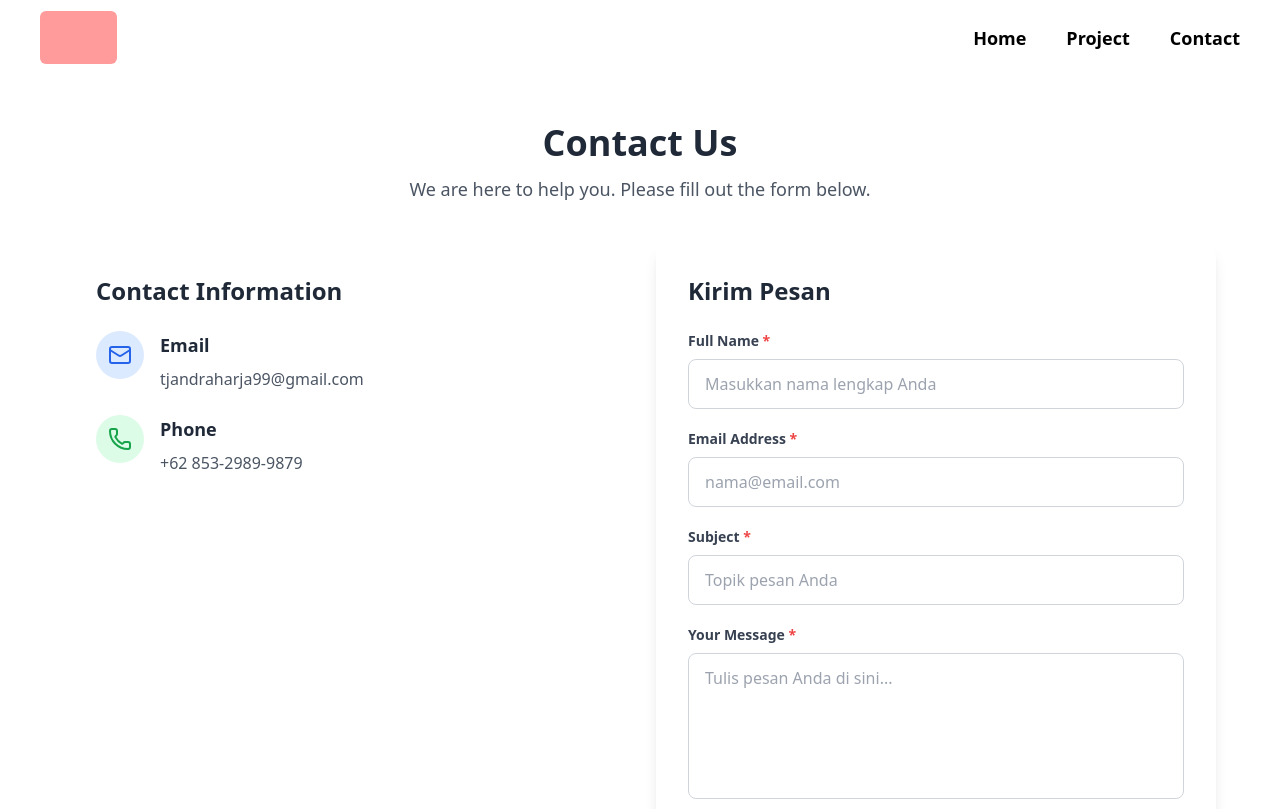
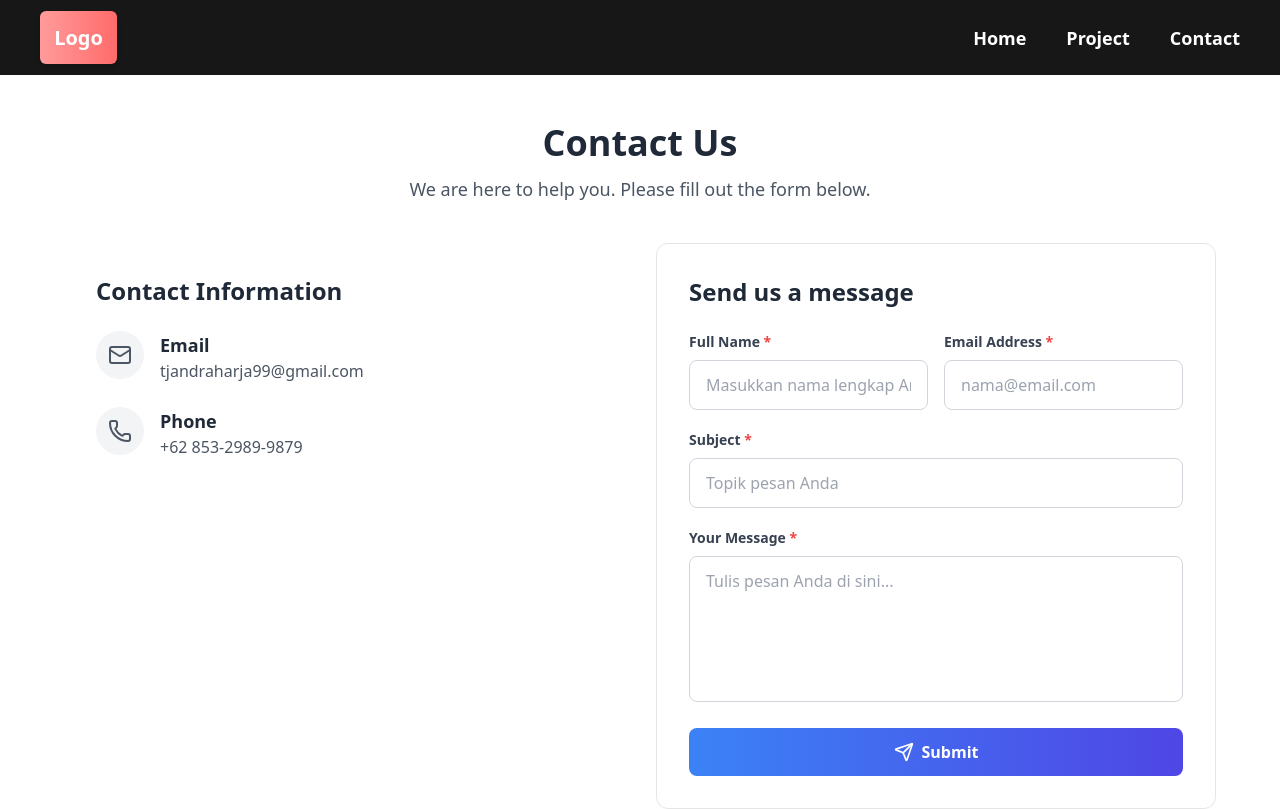
Before and after one commit to Elcand/portofolio.github.io, a React (Vite) app: page /contact in a window 1280 px wide. Shown: the top 809 px of the page. Built offline with nearby package versions, Linux system fonts and the light colour scheme.

Commit message:
update style

```diff
--- a/src/components/layouts/header.tsx
+++ b/src/components/layouts/header.tsx
@@ -1,38 +1,117 @@
-import { Link } from "react-router-dom"
+import { useState, useEffect } from "react";
+import { Link } from "react-router-dom";
+import { Menu, X } from "lucide-react";
 
 function Header() {
+  const [isScrolled, setIsScrolled] = useState(false);
+  const [isMobileMenuOpen, setIsMobileMenuOpen] = useState(false);
+
+  // Handle scroll effect
+  useEffect(() => {
+    const handleScroll = () => {
+      if (window.scrollY > 10) {
+        setIsScrolled(true);
+      } else {
+        setIsScrolled(false);
+      }
+    };
+
+    window.addEventListener("scroll", handleScroll);
+    return () => window.removeEventListener("scroll", handleScroll);
+  }, []);
+
+  // Handle smooth scroll for anchor links
+  const handleSmoothScroll = (e, targetId) => {
+    e.preventDefault();
+    const element = document.getElementById(targetId.replace("#", ""));
+    if (element) {
+      element.scrollIntoView({ behavior: "smooth" });
+    }
+    setIsMobileMenuOpen(false);
+  };
+
   return (
-    <header className="sticky w-full">
+    <header
+      className={`sticky top-0 z-50 w-full transition-all duration-300 ${
+        isScrolled ? "bg-neutral-900/95 backdrop-blur-sm shadow-lg" : "bg-neutral-900"
+      }`}
+    >
       <div className="mx-auto flex h-[75px] max-w-[1356px] items-center justify-between px-6 md:px-10">
+        {/* Logo */}
+        <Link to="/" className="flex items-center gap-2">
+          <div className="h-[53px] w-[77px] bg-gradient-to-r from-[#FF9B9B] to-[#FF6B6B] rounded-md flex items-center justify-center font-bold text-white text-xl shadow-md">
+            Logo
+          </div>
+        </Link>
 
-        {/* Logo */}
-        <div className="h-[53px] w-[77px] bg-[#FF9B9B] rounded-md" />
-
-        {/* Navigation */}
-        <nav className="flex gap-6 md:gap-10">
+        {/* Desktop Navigation */}
+        <nav className="hidden gap-6 md:flex md:gap-10">
           <Link
             to="/"
-            className="text-lg font-bold text-black transition-colors hover:text-gray-600"
+            className="relative text-lg font-bold text-white transition-colors hover:text-gray-300 group"
+          >
+            Home
+            <span className="absolute bottom-0 left-0 w-0 h-0.5 bg-[#FF9B9B] transition-all group-hover:w-full"></span>
+          </Link>
+          <a
+            href="#projects"
+            onClick={(e) => handleSmoothScroll(e, "#projects")}
+            className="relative text-lg font-bold text-white transition-colors hover:text-gray-300 group"
+          >
+            Project
+            <span className="absolute bottom-0 left-0 w-0 h-0.5 bg-[#FF9B9B] transition-all group-hover:w-full"></span>
+          </a>
+          <Link
+            to="/contact"
+            className="relative text-lg font-bold text-white transition-colors hover:text-gray-300 group"
+          >
+            Contact
+            <span className="absolute bottom-0 left-0 w-0 h-0.5 bg-[#FF9B9B] transition-all group-hover:w-full"></span>
+          </Link>
+        </nav>
+
+        {/* Mobile Menu Button */}
+        <button
+          className="text-white md:hidden"
+          onClick={() => setIsMobileMenuOpen(!isMobileMenuOpen)}
+          aria-label="Toggle menu"
+        >
+          {isMobileMenuOpen ? <X size={24} /> : <Menu size={24} />}
+        </button>
+      </div>
+
+      {/* Mobile Menu */}
+      <div
+        className={`md:hidden overflow-hidden transition-all duration-300 ${
+          isMobileMenuOpen ? "max-h-60" : "max-h-0"
+        }`}
+      >
+        <nav className="flex flex-col gap-4 px-6 pb-6 bg-neutral-900/95 backdrop-blur-sm">
+          <Link
+            to="/"
+            className="py-2 text-lg font-bold text-white transition-colors hover:text-gray-300"
+            onClick={() => setIsMobileMenuOpen(false)}
           >
             Home
           </Link>
-          <Link
-            to="#projects"
-            className="text-lg font-bold text-black transition-colors hover:text-gray-600"
+          <a
+            href="#projects"
+            onClick={(e) => handleSmoothScroll(e, "#projects")}
+            className="py-2 text-lg font-bold text-white transition-colors hover:text-gray-300"
           >
             Project
-          </Link>
-
+          </a>
           <Link
             to="/contact"
-            className="text-lg font-bold text-black transition-colors hover:text-gray-600"
+            className="py-2 text-lg font-bold text-white transition-colors hover:text-gray-300"
+            onClick={() => setIsMobileMenuOpen(false)}
           >
             Contact
           </Link>
         </nav>
       </div>
     </header>
-  )
+  );
 }
 
-export default Header
+export default Header;
--- a/src/components/pages/contact/section/contactform.tsx
+++ b/src/components/pages/contact/section/contactform.tsx
@@ -33,7 +33,7 @@ const ContactForm = () => {
 
   // Fungsi untuk validasi form
   const validateForm = () => {
-    let tempErrors = {};
+    const tempErrors = {};
     if (!formData.name.trim()) tempErrors.name = "Nama wajib diisi.";
     if (!formData.email.trim()) {
       tempErrors.email = "Email wajib diisi.";
@@ -95,22 +95,22 @@ const ContactForm = () => {
             <div className="space-y-6">
               {/* Email */}
               <div className="flex items-start space-x-4">
-                <div className="p-3 bg-blue-100 rounded-full">
-                  <Mail className="w-6 h-6 text-blue-600" />
+                <div className="p-3 bg-gray-100 rounded-full">
+                  <Mail className="w-6 h-6 text-gray-600" />
                 </div>
                 <div>
-                  <h3 className="mb-2 text-lg font-semibold text-gray-800">Email</h3>
+                  <h3 className="text-lg font-semibold text-gray-800 ">Email</h3>
                   <p className="text-gray-600">tjandraharja99@gmail.com</p>
                 </div>
               </div>
 
               {/* Telepon */}
               <div className="flex items-start space-x-4">
-                <div className="p-3 bg-green-100 rounded-full">
-                  <Phone className="w-6 h-6 text-green-600" />
+                <div className="p-3 bg-gray-100 rounded-full">
+                  <Phone className="w-6 h-6 text-gray-600" />
                 </div>
                 <div>
-                  <h3 className="mb-2 text-lg font-semibold text-gray-800">Phone</h3>
+                  <h3 className="text-lg font-semibold text-gray-800 ">Phone</h3>
                   <p className="text-gray-600">+62 853-2989-9879</p>
                 </div>
               </div>
@@ -135,12 +135,13 @@ const ContactForm = () => {
           </div>
 
           {/* Form Kontak */}
-          <div className="p-8 bg-white shadow-lg rounded-xl">
-            <h2 className="mb-6 text-2xl font-bold text-gray-800">Kirim Pesan</h2>
+          <div className="p-8 bg-white border rounded-xl">
+            <h2 className="mb-6 text-2xl font-bold text-gray-800">Send us a message</h2>
 
             <form onSubmit={handleSubmit} noValidate className="space-y-5">
-              {/* Input Nama */}
-              <div>
+             <div className="grid grid-cols-2 gap-4">
+               {/* Input Nama */}
+              <div className="col-span-1">
                 <label
                   htmlFor="name"
                   className="block mb-2 text-sm font-semibold text-gray-700"
@@ -154,7 +155,7 @@ const ContactForm = () => {
                   value={formData.name}
                   onChange={handleChange}
                   placeholder="Masukkan nama lengkap Anda"
-                  className={`w-full px-4 py-3 border rounded-lg focus:outline-none focus:ring-2 transition-all ${
+                  className={`w-full px-4 py-3 border bg-white rounded-lg focus:outline-none focus:ring-2 transition-all ${
                     errors.name
                       ? "border-red-500 focus:ring-red-500 bg-red-50"
                       : "border-gray-300 focus:ring-blue-500 focus:border-blue-500"
@@ -169,7 +170,7 @@ const ContactForm = () => {
               </div>
 
               {/* Input Email */}
-              <div>
+              <div className="col-span-1">
                 <label
                   htmlFor="email"
                   className="block mb-2 text-sm font-semibold text-gray-700"
@@ -183,7 +184,7 @@ const ContactForm = () => {
                   value={formData.email}
                   onChange={handleChange}
                   placeholder="nama@email.com"
-                  className={`w-full px-4 py-3 border rounded-lg focus:outline-none focus:ring-2 transition-all ${
+                  className={`w-full px-4 py-3 border bg-white rounded-lg focus:outline-none focus:ring-2 transition-all ${
                     errors.email
                       ? "border-red-500 focus:ring-red-500 bg-red-50"
                       : "border-gray-300 focus:ring-blue-500 focus:border-blue-500"
@@ -197,6 +198,7 @@ const ContactForm = () => {
                 )}
               </div>
 
+             </div>
               {/* Input Subjek */}
               <div>
                 <label
@@ -212,7 +214,7 @@ const ContactForm = () => {
                   value={formData.subject}
                   onChange={handleChange}
                   placeholder="Topik pesan Anda"
-                  className={`w-full px-4 py-3 border rounded-lg focus:outline-none focus:ring-2 transition-all ${
+                  className={`w-full px-4 py-3 border bg-white rounded-lg focus:outline-none focus:ring-2 transition-all ${
                     errors.subject
                       ? "border-red-500 focus:ring-red-500 bg-red-50"
                       : "border-gray-300 focus:ring-blue-500 focus:border-blue-500"
@@ -241,7 +243,7 @@ const ContactForm = () => {
                   value={formData.message}
                   onChange={handleChange}
                   placeholder="Tulis pesan Anda di sini..."
-                  className={`w-full px-4 py-3 border rounded-lg focus:outline-none focus:ring-2 transition-all resize-none ${
+                  className={`w-full px-4 py-3 border rounded-lg bg-white focus:outline-none focus:ring-2 transition-all resize-none ${
                     errors.message
                       ? "border-red-500 focus:ring-red-500 bg-red-50"
                       : "border-gray-300 focus:ring-blue-500 focus:border-blue-500"
@@ -288,7 +290,7 @@ const ContactForm = () => {
                 ) : (
                   <>
                     <Send className="w-5 h-5" />
-                    <span>Kirim Pesan</span>
+                    <span>Submit</span>
                   </>
                 )}
               </button>
```
